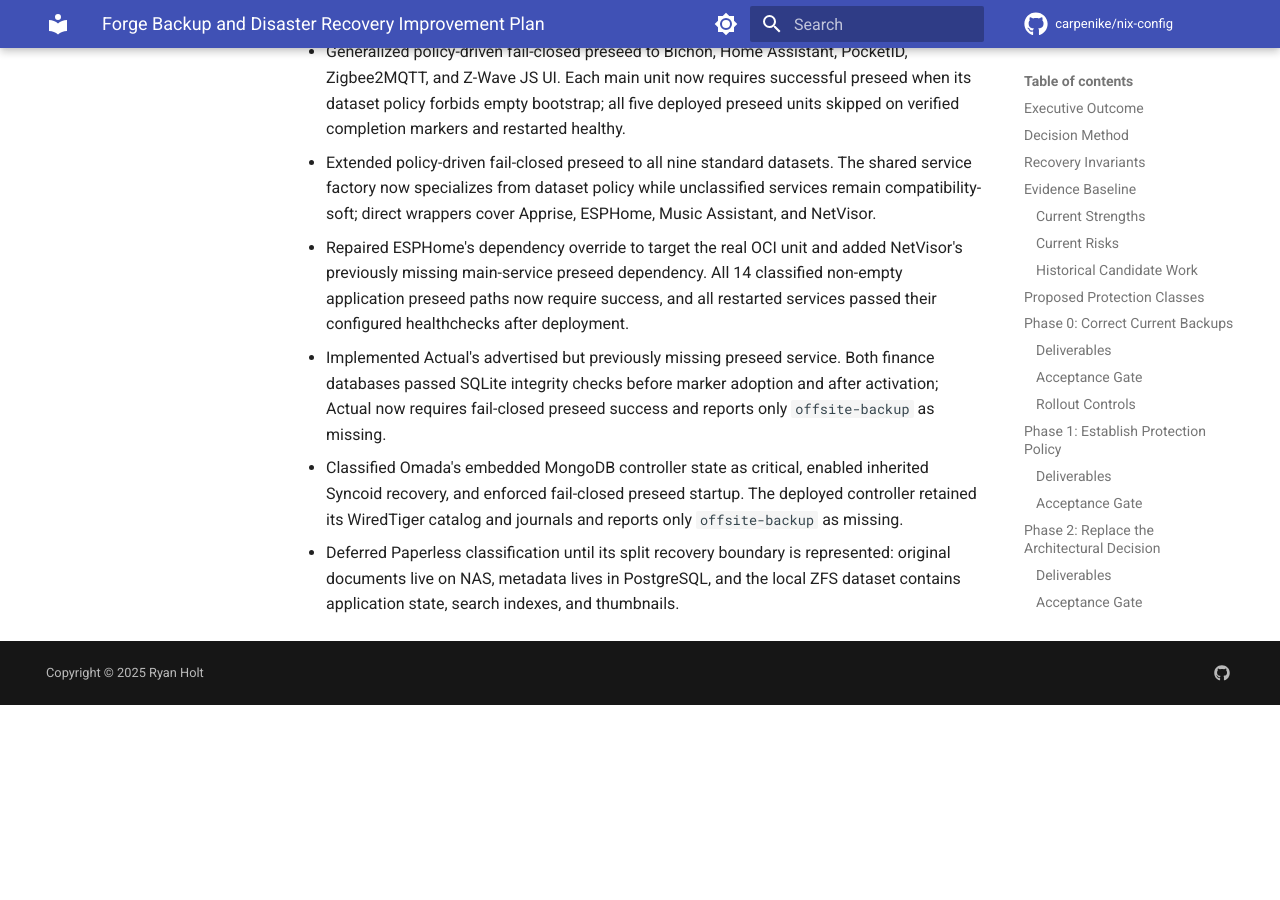
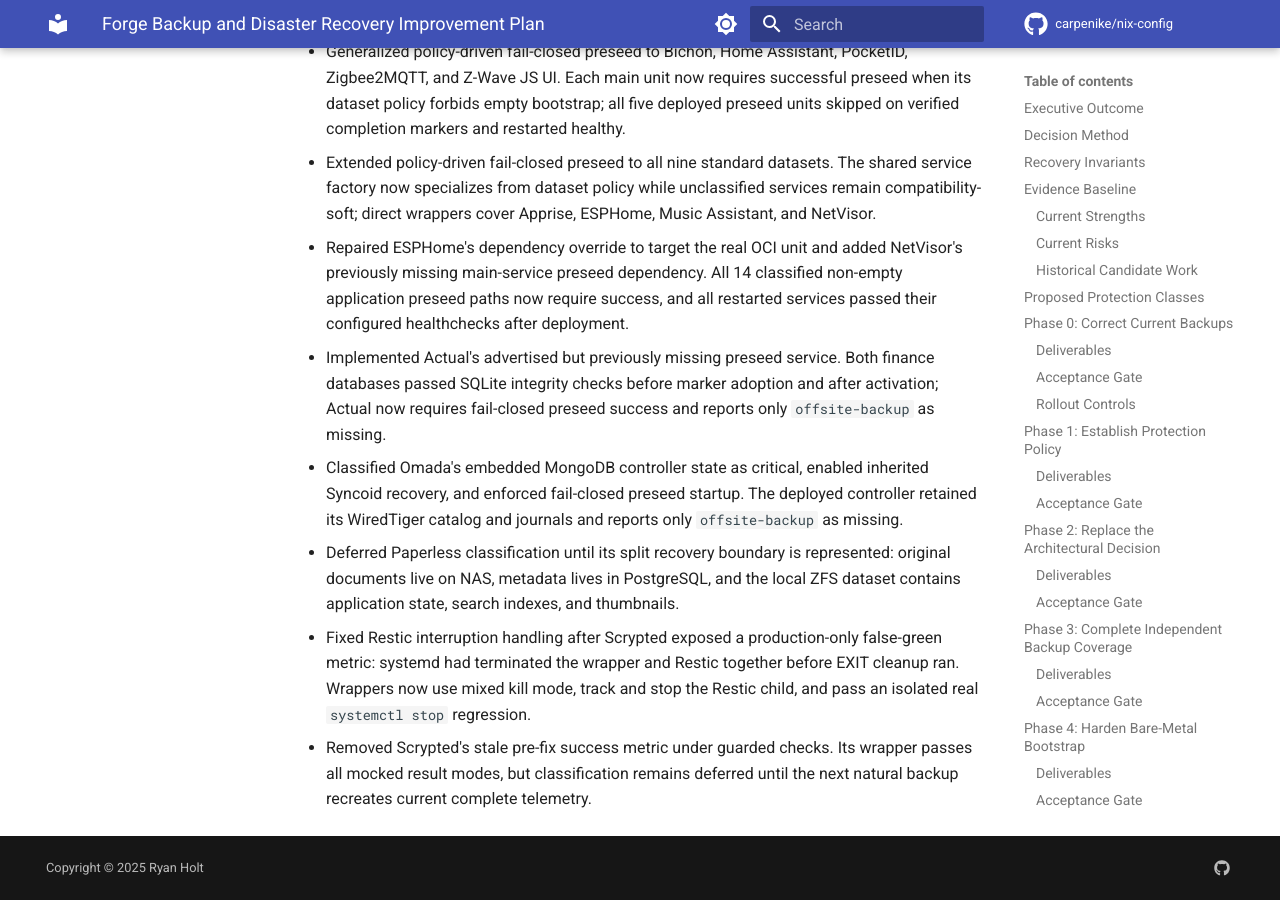
Before and after one commit to carpenike/nix-config, an MkDocs documentation site: the page built from docs/analysis/forge-backup-recovery-improvement-plan.md, in a window 1280 px wide and 900 px high, scrolled down 14048 px. Built offline with MkDocs 1.6.1 and Material for MkDocs 9.7.7, drawn with Linux system fonts in a browser that asks for light colours; comment, search, counter and statistics services are not loaded; before the commit the page ends 14753 px from its top, so only the background shows below that.

Commit message:
fix(backup): record interrupted Restic runs

```diff
--- a/docs/analysis/forge-backup-recovery-improvement-plan.md
+++ b/docs/analysis/forge-backup-recovery-improvement-plan.md
@@ -405,3 +405,5 @@
 - Implemented Actual's advertised but previously missing preseed service. Both finance databases passed SQLite integrity checks before marker adoption and after activation; Actual now requires fail-closed preseed success and reports only `offsite-backup` as missing.
 - Classified Omada's embedded MongoDB controller state as critical, enabled inherited Syncoid recovery, and enforced fail-closed preseed startup. The deployed controller retained its WiredTiger catalog and journals and reports only `offsite-backup` as missing.
 - Deferred Paperless classification until its split recovery boundary is represented: original documents live on NAS, metadata lives in PostgreSQL, and the local ZFS dataset contains application state, search indexes, and thumbnails.
+- Fixed Restic interruption handling after Scrypted exposed a production-only false-green metric: systemd had terminated the wrapper and Restic together before EXIT cleanup ran. Wrappers now use mixed kill mode, track and stop the Restic child, and pass an isolated real `systemctl stop` regression.
+- Removed Scrypted's stale pre-fix success metric under guarded checks. Its wrapper passes all mocked result modes, but classification remains deferred until the next natural backup recreates current complete telemetry.
```
Also changed, not shown: 3 other files.
